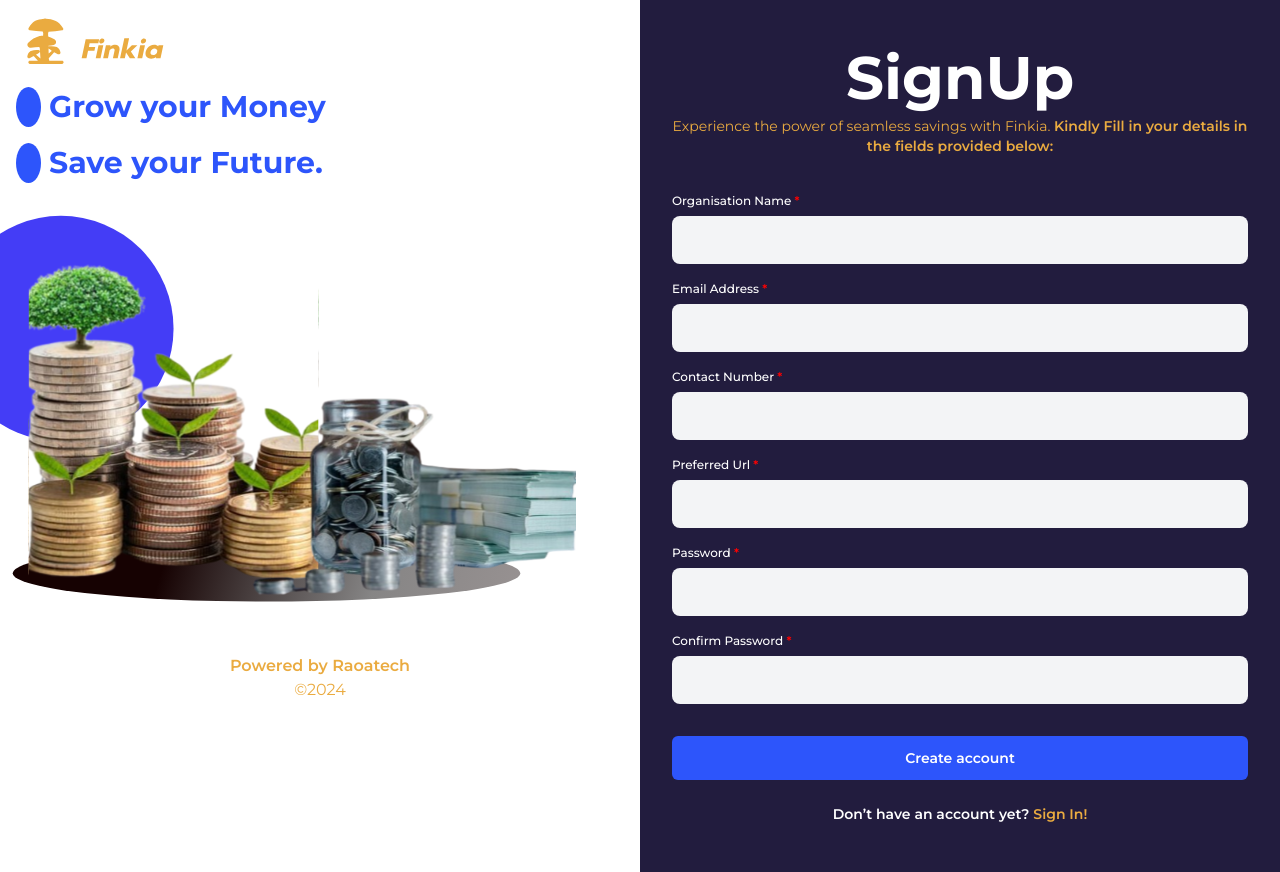
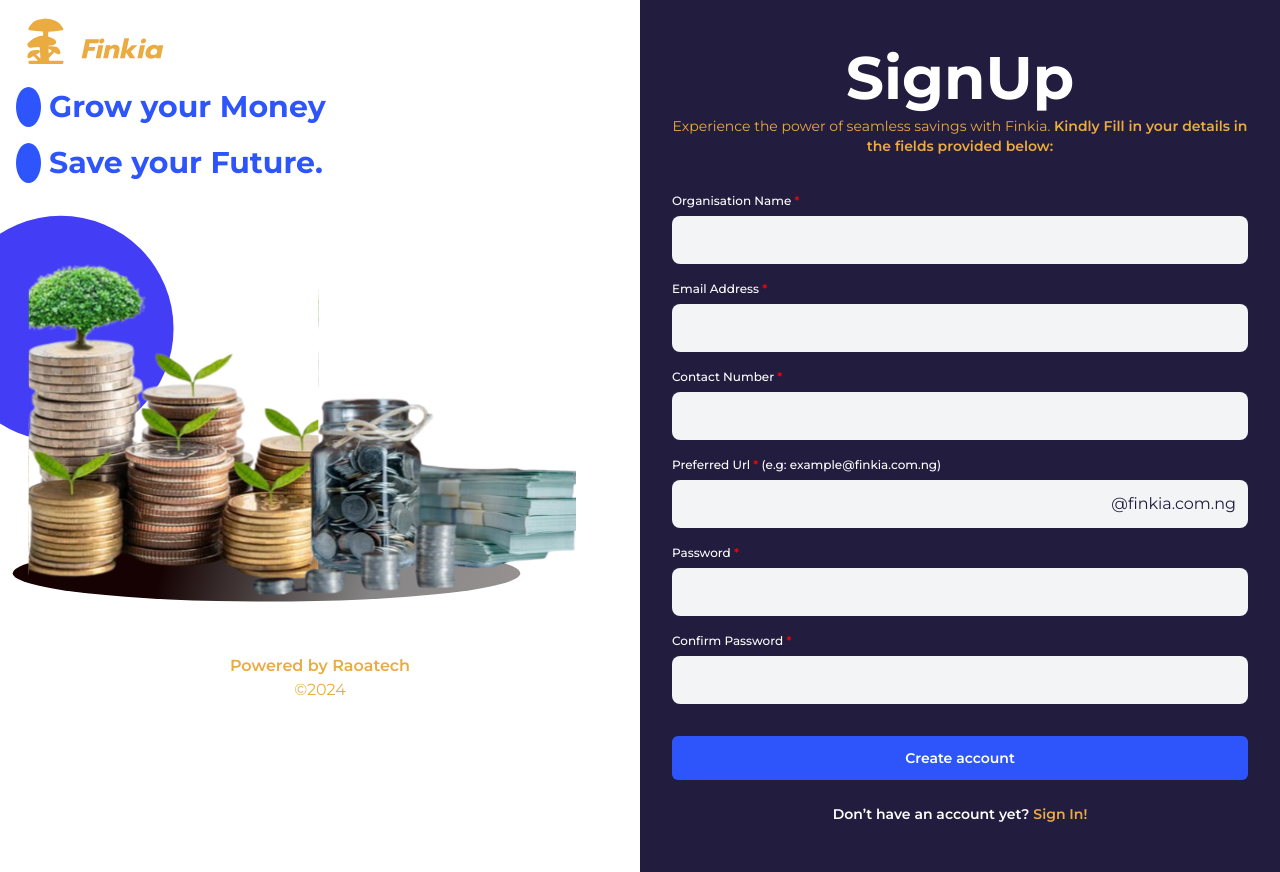
Before and after one commit to bookandqueue123/thrift-management-system-frontend-, a Next.js app: page /signup/merchant in a window 1280 px wide. Built offline with nearby package versions, Linux system fonts and the light colour scheme.

Commit message:
added extra verification for the preferred url

```diff
--- a/src/app/(auth)/signup/merchant/page.tsx
+++ b/src/app/(auth)/signup/merchant/page.tsx
@@ -22,7 +22,17 @@
       "Phone number must start with +234 and be 14 characters long or start with 0 and be 11 characters long",
     )
     .required("Phone number is required"),
-  prefferedUrl: Yup.string().required(),
+  prefferedUrl: Yup.string()
+    .required("Preferred URL is required")
+    .matches(
+      /^[a-zA-Z0-9-]+$/,
+      "Subdomain must not contain any special characters only hyphen (-) and numbers and text",
+    )
+    .test(
+      "is-subdomain",
+      'Subdomain should not include "@finkia.com.ng"',
+      (value) => !value.includes("@finkia.com.ng"),
+    ),
 
   password: Yup.string()
     .min(6, "Password must be at least 6 characters")
@@ -118,7 +128,7 @@
               <ErrorMessage
                 name="organisationName"
                 component="div"
-                className="text-red-500"
+                className="text-xs text-red-500"
               />
             </div>
 
@@ -141,7 +151,7 @@
               <ErrorMessage
                 name="email"
                 component="div"
-                className="text-red-500"
+                className="text-xs text-red-500"
               />
             </div>
 
@@ -192,7 +202,7 @@
               <ErrorMessage
                 name="phoneNumber"
                 component="div"
-                className="text-red-500"
+                className="text-xs text-red-500"
               />
             </div>
 
@@ -204,18 +214,22 @@
                 Preferred Url{" "}
                 <span className="font-base font-semibold text-[#FF0000]">
                   *
-                </span>
+                </span>{" "}
+                (e.g: example@finkia.com.ng)
               </label>
-              <Field
-                type="string"
-                name="prefferedUrl"
-                id="prefferedUrl"
-                className="mt-1 w-full rounded-lg border-0 bg-[#F3F4F6]  p-3 text-[#7D7D7D]"
-              />
+              <div className="mt-1 flex w-full rounded-lg border-0 bg-[#F3F4F6]  p-3">
+                <Field
+                  type="string"
+                  name="prefferedUrl"
+                  id="prefferedUrl"
+                  className="w-full bg-transparent text-[#7D7D7D] outline-none"
+                />
+                <span className="text-ajo_darkBlue">@finkia.com.ng</span>
+              </div>
               <ErrorMessage
                 name="prefferedUrl"
                 component="div"
-                className="text-red-500"
+                className="text-xs text-red-500"
               />
             </div>
 
@@ -238,7 +252,7 @@
               <ErrorMessage
                 name="password"
                 component="div"
-                className="text-red-500"
+                className="text-xs text-red-500"
               />
             </div>
 
@@ -261,7 +275,7 @@
               <ErrorMessage
                 name="confirmPassword"
                 component="div"
-                className="text-red-500"
+                className="text-xs text-red-500"
               />
             </div>
           </div>
```
